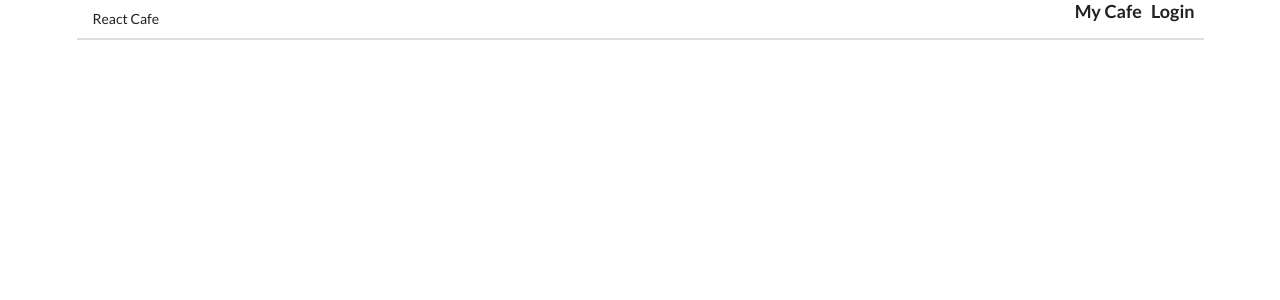
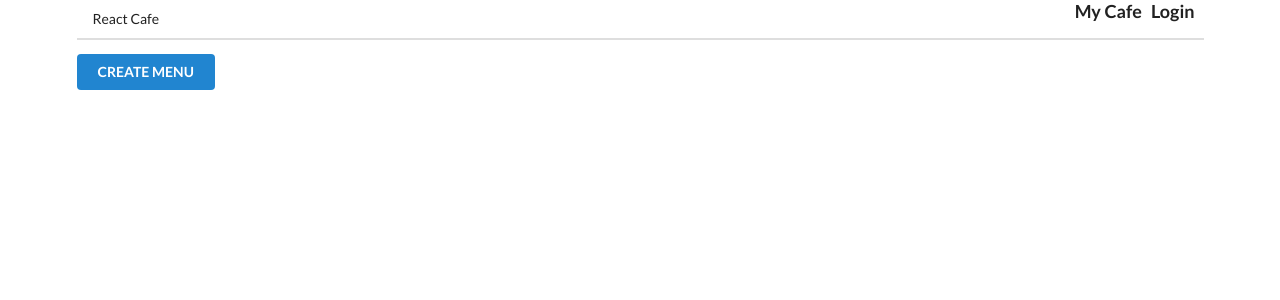
Before and after one commit to Annettesunday/REACT-CAFE, a React (Create React App) app: page / in a window 1280 px wide. Shown: the top 300 px of the page. Built offline with nearby package versions, Linux system fonts and the light colour scheme.

Commit message:
ch(MenuList): add create menu button

```diff
--- a/src/components/Header.js
+++ b/src/components/Header.js
@@ -1,7 +1,6 @@
 import React from "react";
 import { Link } from "react-router-dom";
 import { logout } from "../actions";
-import store from "../reducers";
 import { connect } from "react-redux";
 
 class Header extends React.Component {
--- a/src/components/menus/MenuList.js
+++ b/src/components/menus/MenuList.js
@@ -1,10 +1,18 @@
 import React from "react";
 import { connect } from "react-redux";
+import { Link } from "react-router-dom";
 import { getUser } from "../../actions";
 
 class MenuList extends React.Component {
   render() {
-    return <div>{this.props.user.credentials.userName}</div>;
+    return (
+      <>
+        <div>{this.props.user.credentials.userName}</div>
+        <Link to="/menus/new" className="ui center button primary">
+          CREATE MENU
+        </Link>
+      </>
+    );
   }
 }
 
```
